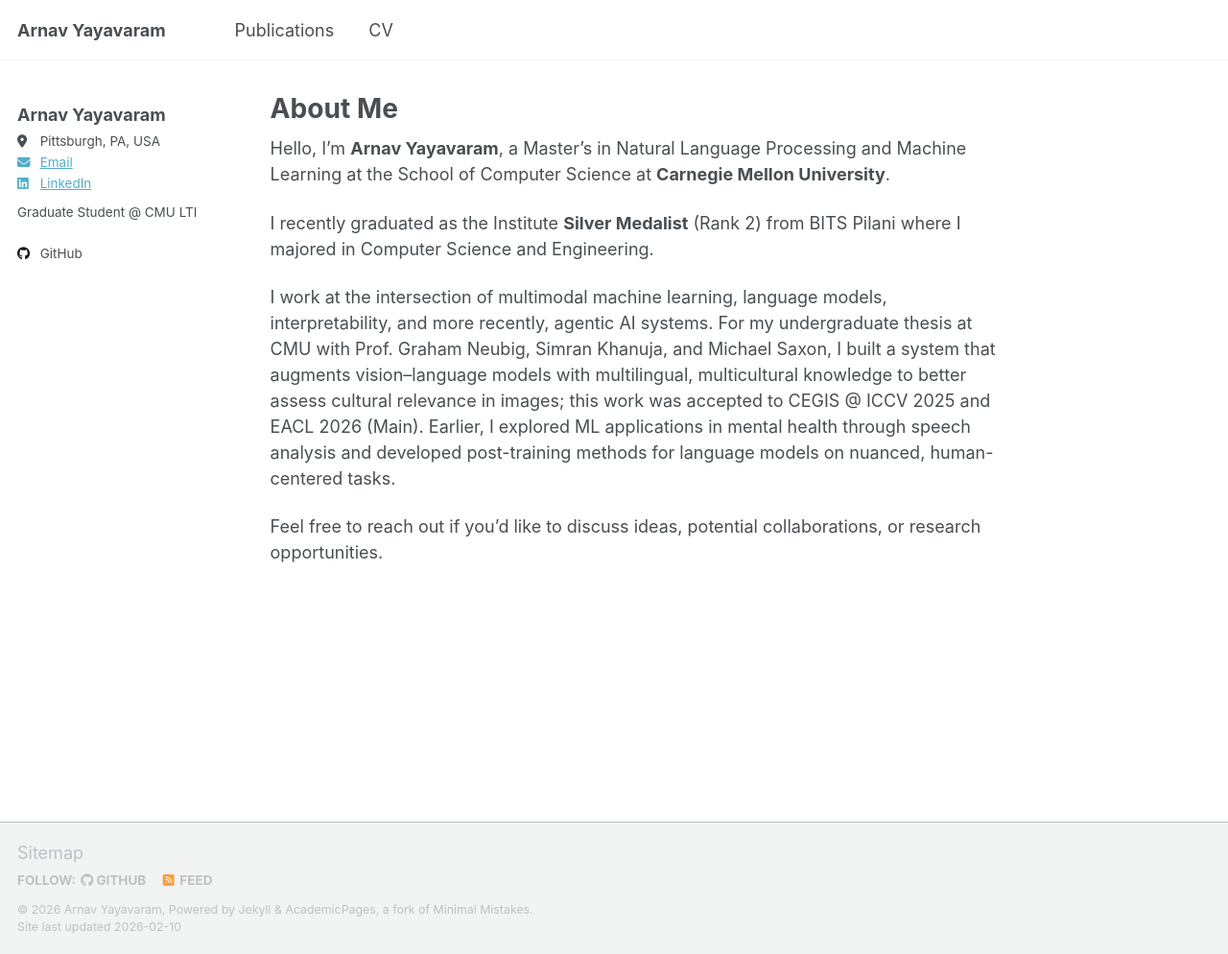
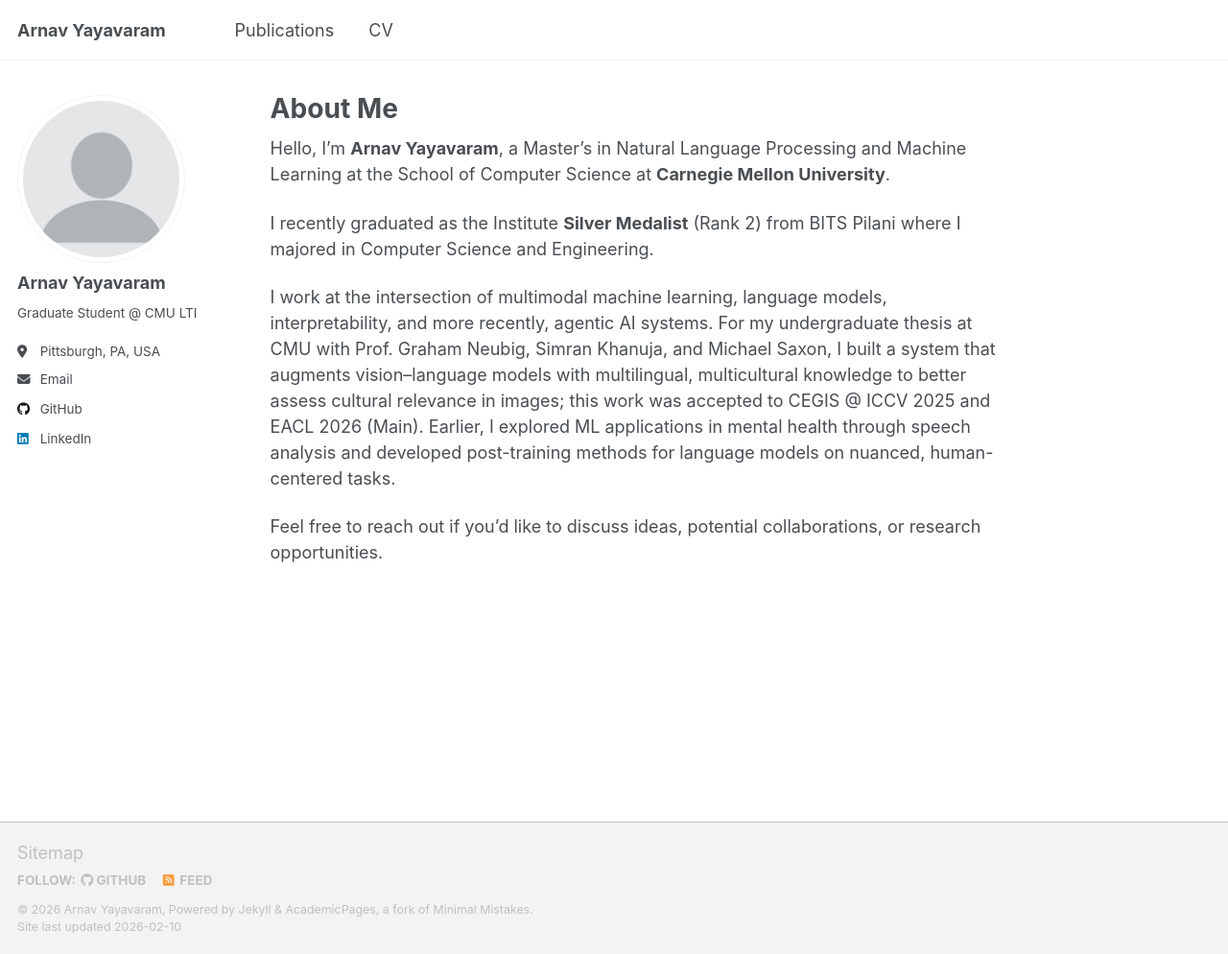
Before and after one commit to arnavyayavaram/arnavyayavaram.github.io, a Jekyll site: the page built from _pages/about.md, in a window 1280 px wide and 994 px high. Shown: the whole window at 96% size. Built offline with Jekyll 4.4.1, drawn with Linux system fonts in a browser that asks for light colours; a script that is not in the unit is left out.

Commit message:
Revert "Move contact details under name and hide avatar on home"
This reverts commit d74c85b136dead90fd3aeab68de6037a50ff9f08.

```diff
--- a/_includes/author-profile.html
+++ b/_includes/author-profile.html
@@ -6,7 +6,6 @@
 
 <div itemscope itemtype="http://schema.org/Person">
 
-  {% unless page.hide_avatar %}
   <div class="author__avatar">
     {% if author.avatar contains "://" %}
     	<img src="{{ author.avatar }}" alt="{{ author.name }}"  fetchpriority="high" />
@@ -14,23 +13,9 @@
     	<img src="{{ author.avatar | prepend: "/images/" | prepend: base_path }}" class="author__avatar" alt="{{ author.name }}"  fetchpriority="high" />
     {% endif %}
   </div>
-  {% endunless %}
 
   <div class="author__content">
     <h3 class="author__name">{{ author.name }}</h3>
-    {% if page.show_contact_top %}
-      <ul class="author__top-contacts">
-        {% if author.location %}
-          <li><i class="fas fa-fw fa-location-dot icon-pad-right" aria-hidden="true"></i>{{ author.location }}</li>
-        {% endif %}
-        {% if author.email %}
-          <li><a href="mailto:{{ author.email }}"><i class="fas fa-fw fa-envelope icon-pad-right" aria-hidden="true"></i>{{ site.data.ui-text[site.locale].email_label | default: "Email" }}</a></li>
-        {% endif %}
-        {% if author.linkedin %}
-          <li><a href="https://www.linkedin.com/in/{{ author.linkedin }}"><i class="fab fa-fw fa-linkedin icon-pad-right" aria-hidden="true"></i>LinkedIn</a></li>
-        {% endif %}
-      </ul>
-    {% endif %}
     {% if author.pronouns %}<p class="author__pronouns">{{ author.pronouns }}</p>{% endif %}
     {% if author.bio %}<p class="author__bio">{{ author.bio }}</p>{% endif %}
   </div>
@@ -39,7 +24,7 @@
     <button class="btn btn--inverse">Follow</button>
     <ul class="author__urls social-icons">
       <!-- Font Awesome icons / Biographic information  -->
-      {% if author.location and page.show_contact_top != true %}
+      {% if author.location %}
         <li class="author__desktop"><i class="fas fa-fw fa-location-dot icon-pad-right" aria-hidden="true"></i>{{ author.location }}</li>
       {% endif %}
       {% if author.employer %}
@@ -48,7 +33,7 @@
       {% if author.uri %}
         <li><a href="{{ author.uri }}"><i class="fas fa-fw fa-link icon-pad-right" aria-hidden="true"></i>{{ site.data.ui-text[site.locale].website_label | default: "Website" }}</a></li>
       {% endif %}
-      {% if author.email and page.show_contact_top != true %}
+      {% if author.email %}
         <li><a href="mailto:{{ author.email }}"><i class="fas fa-fw fa-envelope icon-pad-right" aria-hidden="true"></i>{{ site.data.ui-text[site.locale].email_label | default: "Email" }}</a></li>
       {% endif %}
 
@@ -135,7 +120,7 @@
       {% if author.lastfm %}
         <li><a href="https://last.fm/user/{{ author.lastfm }}"><i class="fab fa-fw fa-lastfm icon-pad-right" aria-hidden="true"></i>Last.fm</a></li>
       {% endif %}
-      {% if author.linkedin and page.show_contact_top != true %}
+      {% if author.linkedin %}
         <li><a href="https://www.linkedin.com/in/{{ author.linkedin }}"><i class="fab fa-fw fa-linkedin icon-pad-right" aria-hidden="true"></i>LinkedIn</a></li>
       {% endif %}
       {% if author.mastodon %}
--- a/_sass/layout/_sidebar.scss
+++ b/_sass/layout/_sidebar.scss
@@ -157,17 +157,6 @@
   }
 }
 
-.author__top-contacts {
-  margin: 6px 0 0;
-  padding: 0;
-  list-style: none;
-  line-height: 1.3;
-
-  li {
-    margin: 2px 0;
-  }
-}
-
 .author__urls-wrapper {
   position: relative;
   display: table-cell;
```
Also changed, not shown: _pages/about.md (+0 -2 lines).
